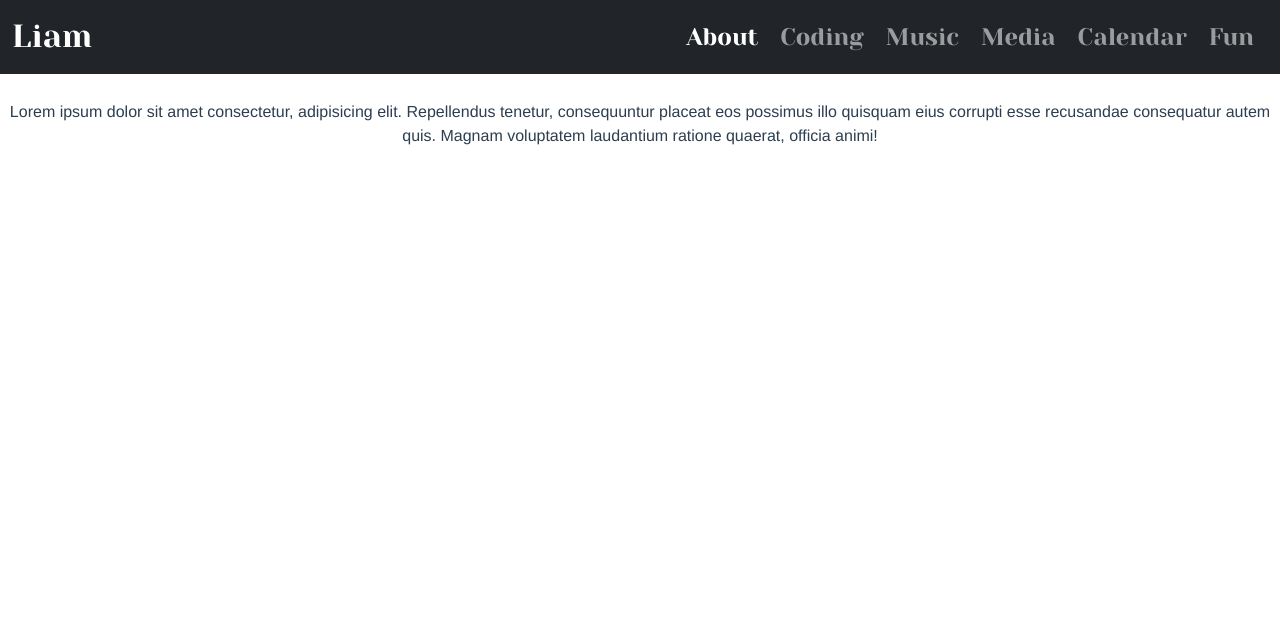
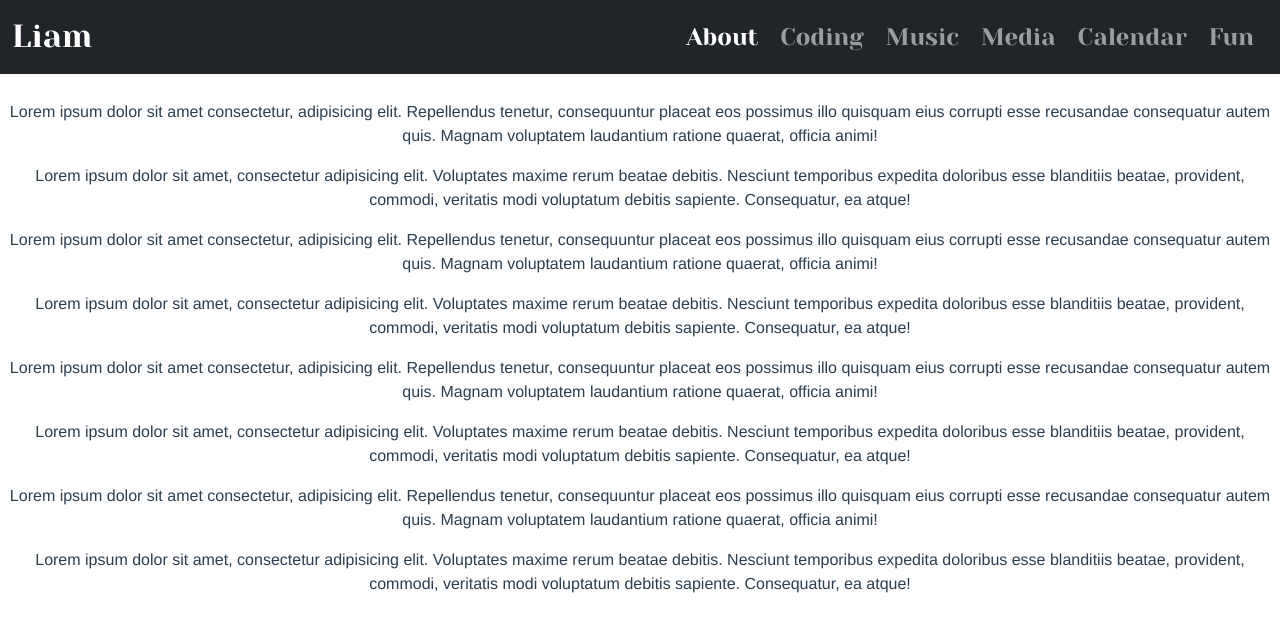
Before and after one commit to liammccon/vue-portfolio, a Vue app: page / in a window 1280 px wide. Shown: the top 632 px of the page. Built offline with nearby package versions, Linux system fonts and the light colour scheme.

Commit message:
Move position CSS for NavBar

```diff
--- a/src/App.vue
+++ b/src/App.vue
@@ -3,6 +3,14 @@
 
   <div class="ltm-content">
     <p>Lorem ipsum dolor sit amet consectetur, adipisicing elit. Repellendus tenetur, consequuntur placeat eos possimus illo quisquam eius corrupti esse recusandae consequatur autem quis. Magnam voluptatem laudantium ratione quaerat, officia animi!</p>
+    <p>Lorem ipsum dolor sit amet, consectetur adipisicing elit. Voluptates maxime rerum beatae debitis. Nesciunt temporibus expedita doloribus esse blanditiis beatae, provident, commodi, veritatis modi voluptatum debitis sapiente. Consequatur, ea atque!</p>
+    <p>Lorem ipsum dolor sit amet consectetur, adipisicing elit. Repellendus tenetur, consequuntur placeat eos possimus illo quisquam eius corrupti esse recusandae consequatur autem quis. Magnam voluptatem laudantium ratione quaerat, officia animi!</p>
+    <p>Lorem ipsum dolor sit amet, consectetur adipisicing elit. Voluptates maxime rerum beatae debitis. Nesciunt temporibus expedita doloribus esse blanditiis beatae, provident, commodi, veritatis modi voluptatum debitis sapiente. Consequatur, ea atque!</p>
+    <p>Lorem ipsum dolor sit amet consectetur, adipisicing elit. Repellendus tenetur, consequuntur placeat eos possimus illo quisquam eius corrupti esse recusandae consequatur autem quis. Magnam voluptatem laudantium ratione quaerat, officia animi!</p>
+    <p>Lorem ipsum dolor sit amet, consectetur adipisicing elit. Voluptates maxime rerum beatae debitis. Nesciunt temporibus expedita doloribus esse blanditiis beatae, provident, commodi, veritatis modi voluptatum debitis sapiente. Consequatur, ea atque!</p>
+    <p>Lorem ipsum dolor sit amet consectetur, adipisicing elit. Repellendus tenetur, consequuntur placeat eos possimus illo quisquam eius corrupti esse recusandae consequatur autem quis. Magnam voluptatem laudantium ratione quaerat, officia animi!</p>
+    <p>Lorem ipsum dolor sit amet, consectetur adipisicing elit. Voluptates maxime rerum beatae debitis. Nesciunt temporibus expedita doloribus esse blanditiis beatae, provident, commodi, veritatis modi voluptatum debitis sapiente. Consequatur, ea atque!</p>
+
   </div>
 
 </template>
@@ -26,12 +34,6 @@ export default {
   text-align: center;
   color: #2c3e50;
 }
-.ltm-navbar {
-  position: fixed;
-  top: 0;
-  left: 0;
-  width: 100%;
-}
 .ltm-content {
   /*scroll-margin-top: 10rem; todo not sure how this works*/
   margin-top: 100px;
--- a/src/components/NavBar.vue
+++ b/src/components/NavBar.vue
@@ -48,6 +48,10 @@
   <style scoped>
     .navbar{
       font-family: 'Yeseva One', cursive;
+    position: fixed;
+    top: 0;
+    left: 0;
+    width: 100%;
     }
     .nav-item {
         font-size: 24px;
```
